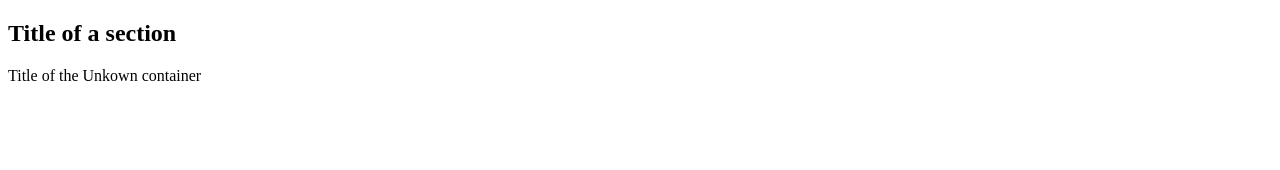
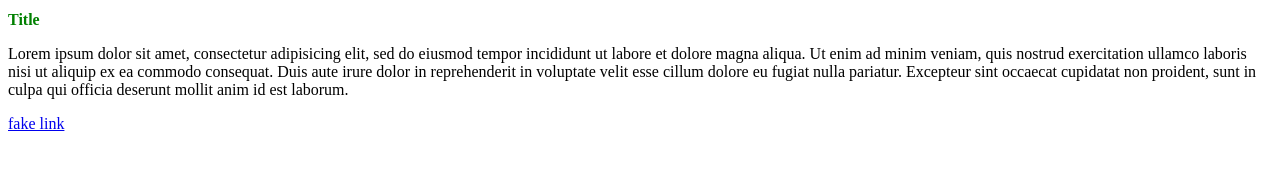
Before and after one commit to Leeharim-korean/kakaoclone, a plain HTML site: page index.html in a window 1280 px wide. Drawn offline with Linux system fonts and the light colour scheme.

Commit message:
#3.2-1 Mixing CSS with HTML(inline)
inline is so annoying because it have to apply each html file.
<style>~~~</style>

```diff
--- a/index.html
+++ b/index.html
@@ -5,16 +5,16 @@
   <meta name="author" conetent="Leeharim-Korean">
   <meta name="description" content="Welcome to my kakao clone world">
   <title>This is my title</title>
+  <style>
+    h1{
+      color:green;
+      font-size:16px;
+    }
+  </style>
 </head>
 <body>
-  <section>
-    <header id="headerNumberOne" class="defaultHeader">
-      <h1>Title of a section</h1>
-    </header>
-  </section>
-
-  <div id="differentHeader" class="defaultHeader">
-    Title of the Unkown container
-  </div>
+<h1>Title</h1>
+<p>Lorem ipsum dolor sit amet, consectetur adipisicing elit, sed do eiusmod tempor incididunt ut labore et dolore magna aliqua. Ut enim ad minim veniam, quis nostrud exercitation ullamco laboris nisi ut aliquip ex ea commodo consequat. Duis aute irure dolor in reprehenderit in voluptate velit esse cillum dolore eu fugiat nulla pariatur. Excepteur sint occaecat cupidatat non proident, sunt in culpa qui officia deserunt mollit anim id est laborum.</p>
+<a href="contact-me.html">fake link</a>
 </body>
 </html>
```
Also changed, not shown: contact-me.html (added, +18 -0 lines), styles.css (added).
